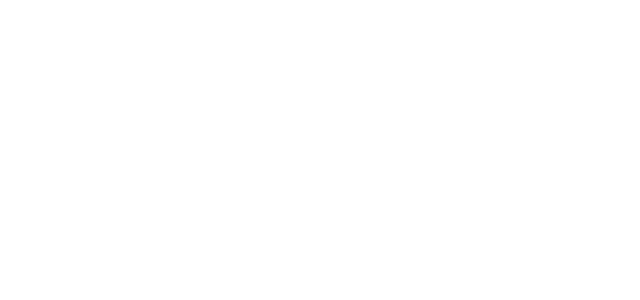
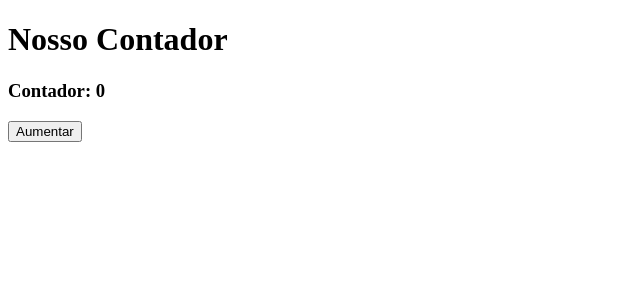
Before and after one commit to nicolau-np/biblioteca_virtualFRONT, a React (Create React App) app: page / in a window 1280 px wide. Shown: the top 300 px of the page, without its empty margins (0-640 px from the left). Built offline with nearby package versions, Linux system fonts and the light colour scheme.

Commit message:
criando contador

```diff
--- a/src/App.js
+++ b/src/App.js
@@ -1,8 +1,11 @@
 
+import React from 'react'
+import Contador from './components/Contador'
 function App() {
   return (
     <div className="App">
-
+     <h1>Nosso Contador</h1>
+      <Contador/>
     </div>
   );
 }
--- /dev/null
+++ b/src/components/Contador.js
@@ -0,0 +1,20 @@
+import React, {useState, useEffect} from 'react'
+
+const Contador = ()=> {
+
+    const [count, setCount] = useState(0);
+
+    const increment=()=>{
+        console.log("click em aumentar")
+        setCount(count+1)
+    }
+
+    return (
+        <div>
+            <h3>Contador: {count}</h3>
+            <button type="button" onClick={increment}>Aumentar</button>
+        </div>
+    );
+}
+
+export default Contador;
```
